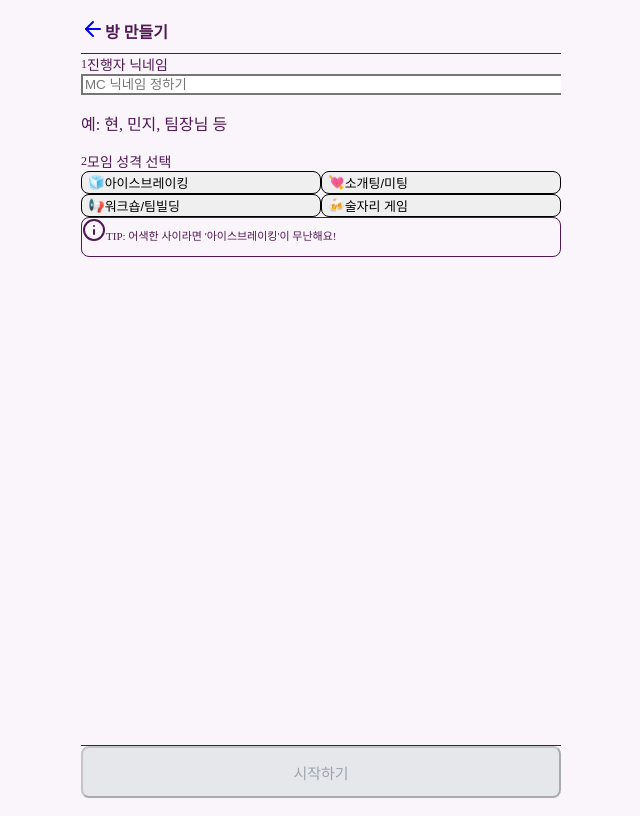
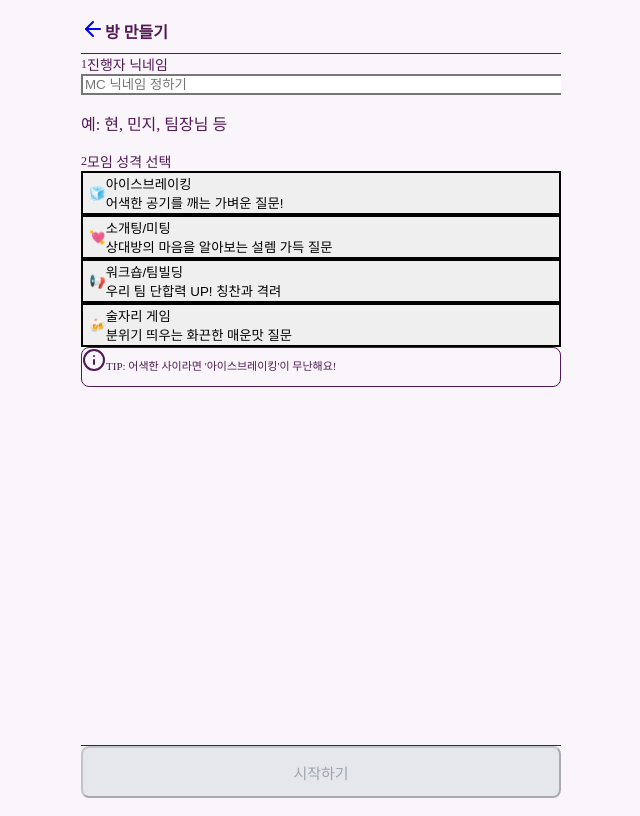
Before and after one commit to no11519-hue/Moyora, a Next.js app: page /create in a window 1280 px wide. Shown: the whole page, without its empty margins (319-959 px from the left). Built offline with nearby package versions, Linux system fonts and the light colour scheme; no server answers.

Commit message:
Fix: questions fetch schema + game workflow

```diff
--- a/src/app/create/page.tsx
+++ b/src/app/create/page.tsx
@@ -121,8 +121,8 @@ export default function CreateRoomPage() {
                         모임 성격 선택
                     </label>
 
-                    {/* ✅ 세로 길이 줄이기: 2열 그리드 + desc는 선택했을 때만 아래에서 보여줌 */}
-                    <div className="grid grid-cols-2 gap-2">
+                    {/* Vertical List for easier touch */}
+                    <div className="flex flex-col gap-3">
                         {CATEGORIES.map((cat) => {
                             const isSelected = selectedCategory === cat.id;
                             return (
@@ -131,34 +131,30 @@ export default function CreateRoomPage() {
                                     type="button"
                                     onClick={() => setSelectedCategory(cat.id)}
                                     className={[
-                                        'w-full rounded-xl border p-3 flex items-center gap-2 text-left transition-all active:scale-[0.98]',
+                                        'w-full rounded-2xl border-2 p-4 flex items-center gap-4 text-left transition-all active:scale-[0.98] shadow-sm',
                                         isSelected
-                                            ? 'border-black bg-gray-50 ring-1 ring-black shadow-sm'
+                                            ? 'border-black bg-gray-50 ring-1 ring-black'
                                             : 'border-gray-100 bg-white hover:border-gray-300',
                                     ].join(' ')}
                                 >
-                                    <span className="text-xl w-7 text-center">{cat.emoji}</span>
-                                    <div className="flex-1 min-w-0">
-                                        <span className="block text-[13px] font-semibold text-gray-800">
+                                    <span className="text-3xl shrink-0">{cat.emoji}</span>
+                                    <div className="flex-1 min-w-0 flex flex-col gap-0.5">
+                                        <span className="text-base font-bold text-gray-900">
                                             {cat.label}
+                                        </span>
+                                        <span className="text-xs text-gray-500">
+                                            {cat.desc}
                                         </span>
                                     </div>
                                     {isSelected && (
-                                        <div className="w-5 h-5 bg-black rounded-full flex items-center justify-center shrink-0">
-                                            <Check className="w-3 h-3 text-white" />
+                                        <div className="w-6 h-6 bg-black rounded-full flex items-center justify-center shrink-0 animate-fade-in">
+                                            <Check className="w-4 h-4 text-white" />
                                         </div>
                                     )}
                                 </button>
                             );
                         })}
                     </div>
-
-                    {/* 선택된 테마 설명을 한 줄로만 */}
-                    {selectedDesc && (
-                        <p className="mt-2 text-[11px] text-gray-500 leading-4">
-                            {selectedDesc}
-                        </p>
-                    )}
                 </section>
 
                 {/* Guide Text */}
--- a/src/components/room/VotingView.tsx
+++ b/src/components/room/VotingView.tsx
@@ -123,11 +123,7 @@ export default function VotingView({ votes }: VotingViewProps) {
                 <div className="px-4 py-3 flex justify-end items-center relative">
                     {/* Header Text Removed */}
 
-                    {currentQuestion.timer && (
-                        <span className={`font-mono font-bold text-lg ${timeLeft <= 5 ? 'text-red-500 animate-pulse' : 'text-gray-900'}`}>
-                            {timeLeft}
-                        </span>
-                    )}
+                    {/* Timer moved to bottom */}
                 </div>
             </div>
 
@@ -281,6 +277,18 @@ export default function VotingView({ votes }: VotingViewProps) {
                                         <Send className="w-5 h-5" />
                                     </button>
                                 </div>
+                            </div>
+                        </div>
+                    )}
+
+                    {/* BIG TIMER (Bottom) */}
+                    {currentQuestion.timer && (
+                        <div className="flex-shrink-0 w-full flex justify-center py-6 animate-fade-in">
+                            <div className="bg-white rounded-3xl px-8 py-3 shadow-lg border-2 border-gray-100 flex items-center gap-4">
+                                <Timer className="w-6 h-6 text-gray-400" />
+                                <span className={`text-4xl font-black font-mono tabular-nums ${timeLeft <= 10 ? 'text-red-500 animate-pulse' : 'text-gray-900'}`}>
+                                    {timeLeft}
+                                </span>
                             </div>
                         </div>
                     )}
```
